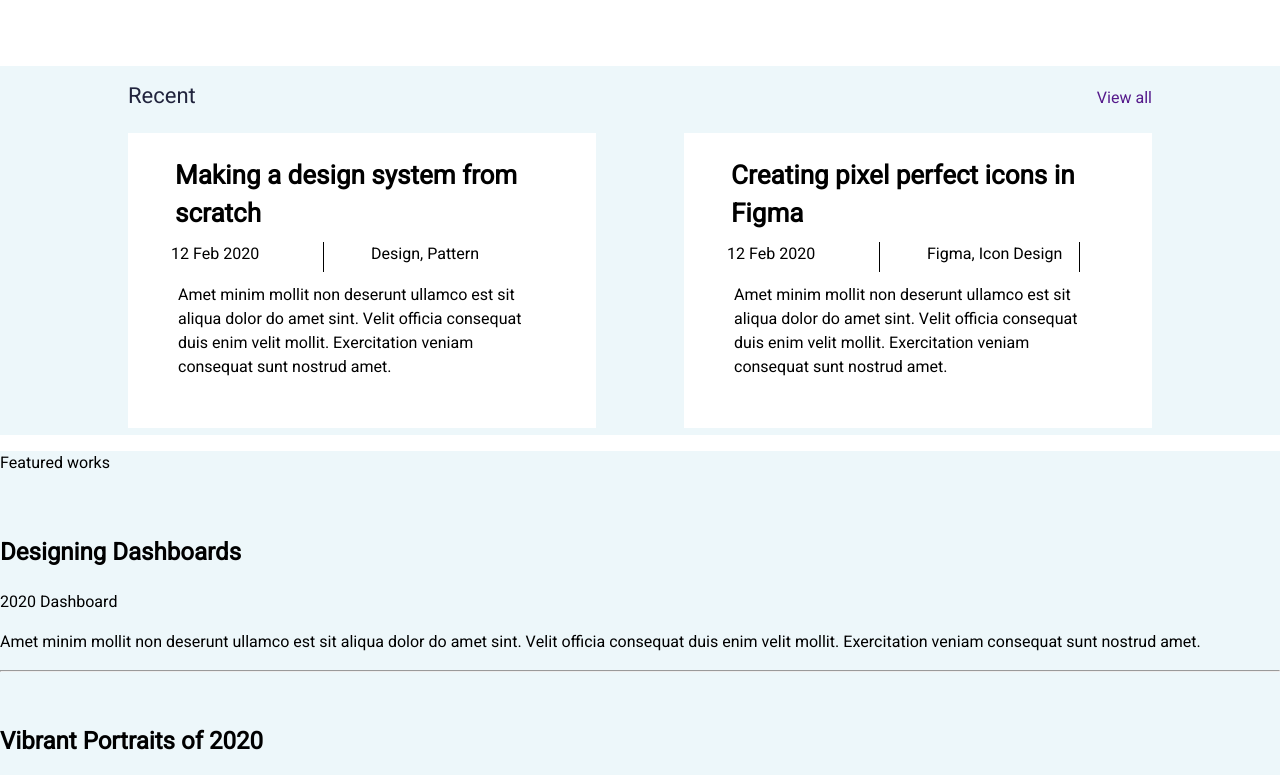
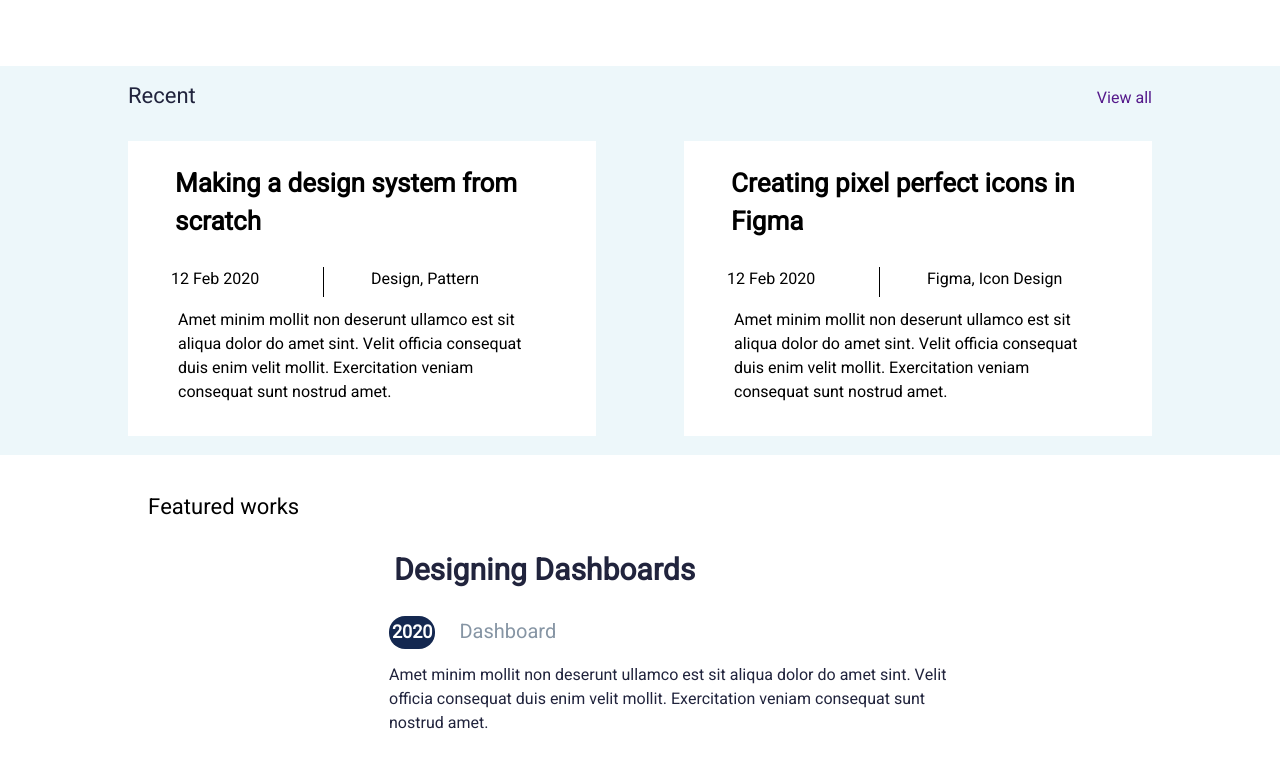
Before and after one commit to Lawrence-afi/portfolio-ui, a plain HTML site: page index.html in a window 1280 px wide. Shown: the part 526-1301 px from the top of the page. Drawn offline with Linux system fonts and the light colour scheme.

Commit message:
update styles

```diff
--- a/styles.css
+++ b/styles.css
@@ -76,18 +76,19 @@ nav{
 }
 .grid-container{
     width: 100%;
-    height: 369px;
+    height: 389px;
     display: grid;
     grid-template-columns: 468px 468px;
     justify-content: space-between;
     width: 80%;
-    margin: auto;
+    margin: auto auto 0 auto;
+    padding: 0 0 36px 0;
 }
 /*
 .grid-container *{
     border: 0.5px solid black;
 }*/
-section{
+.section1{
     width: 100%;
     background-color: #EDF7FA;
 }
@@ -97,6 +98,7 @@ section{
     line-height: 60px;
     height: 60px;
     color: #21243D;
+    margin: 0 0 15px 0;
 }
 .view-all{
     text-align: right;
@@ -110,7 +112,7 @@ section{
     text-decoration: none;
 }
 .g1,.g2{
-    margin: -120px 0;
+    margin:  0;
     background-color: white;
     height: 295px;
 }
@@ -120,7 +122,7 @@ section{
     font-weight: 700;
     font-size: 26px;
     line-height: 38px;
-    margin: 24px auto 0 auto;
+    margin: 24px auto 17px auto;
 }
 .g1 p{
     font-weight: 400;
@@ -146,7 +148,7 @@ section{
     font-weight: 700;
     font-size: 26px;
     line-height: 38px;
-    margin: 24px auto 0 auto;
+    margin: 24px auto 17px auto;
 }
 .g2 p{
     font-weight: 400;
@@ -164,6 +166,87 @@ section{
     margin-bottom: 11px;
     display: inline-block;
 
-}.g1 .t{
+}
+.g1 .t{
     border: none!important;
 }
+.g2 .t{
+    border: none!important;
+}
+.section2 p{
+    font-family: 'Heebo';
+    font-style: normal;
+    font-weight: 400;
+    font-size: 22px;
+    line-height: 60px;
+    width: 152px;
+    height: 60px;
+    margin-left: 148px;
+}
+.featured-con{
+    display: grid;
+    grid-template-columns: 246px 305px;;
+    width: 80%;
+    margin: auto;
+}
+.imgcon{
+    width: 246px;
+    height: 180px;
+}
+.tct{
+    width: 330px;
+    height: 44px;
+    font-family: 'Heebo';
+    font-style: normal;
+    font-weight: 700;
+    font-size: 30px;
+    line-height: 44px;
+    margin: -10px 0 10px 20px;
+    color: #21243D;
+}
+.textcon span{
+    display: inline;
+}
+.sd{
+    background-color: #142850;
+    border-radius: 16px;
+    padding: 3px;
+    margin-left: 15px;
+    font-family: 'Heebo';
+    font-style: normal;
+    font-weight: 900;
+    font-size: 18px;
+    line-height: 60px;
+    width: 42px;
+    height: 60px;
+    color: white;
+    margin-right: 20px;
+}
+.textcon p{
+    width: 594px;
+    height: 93px;
+    font-family: 'Heebo';
+    font-style: normal;
+    font-weight: 400;
+    font-size: 16px;
+    line-height: 24px;
+    margin-left: 15px;
+    margin-top: 0px;
+    color: #21243D;
+}
+#sd1{
+    width: max-content;
+}
+hr{
+    width: 80%;
+    margin: 10px auto 40px auto;
+    border: 1px solid #E0E0E0;
+}
+.ttt{
+    font-family: 'Heebo';
+    font-style: normal;
+    font-weight: 400;
+    font-size: 20px;
+    line-height: 29px;
+    color: #8695A4;
+}
```
